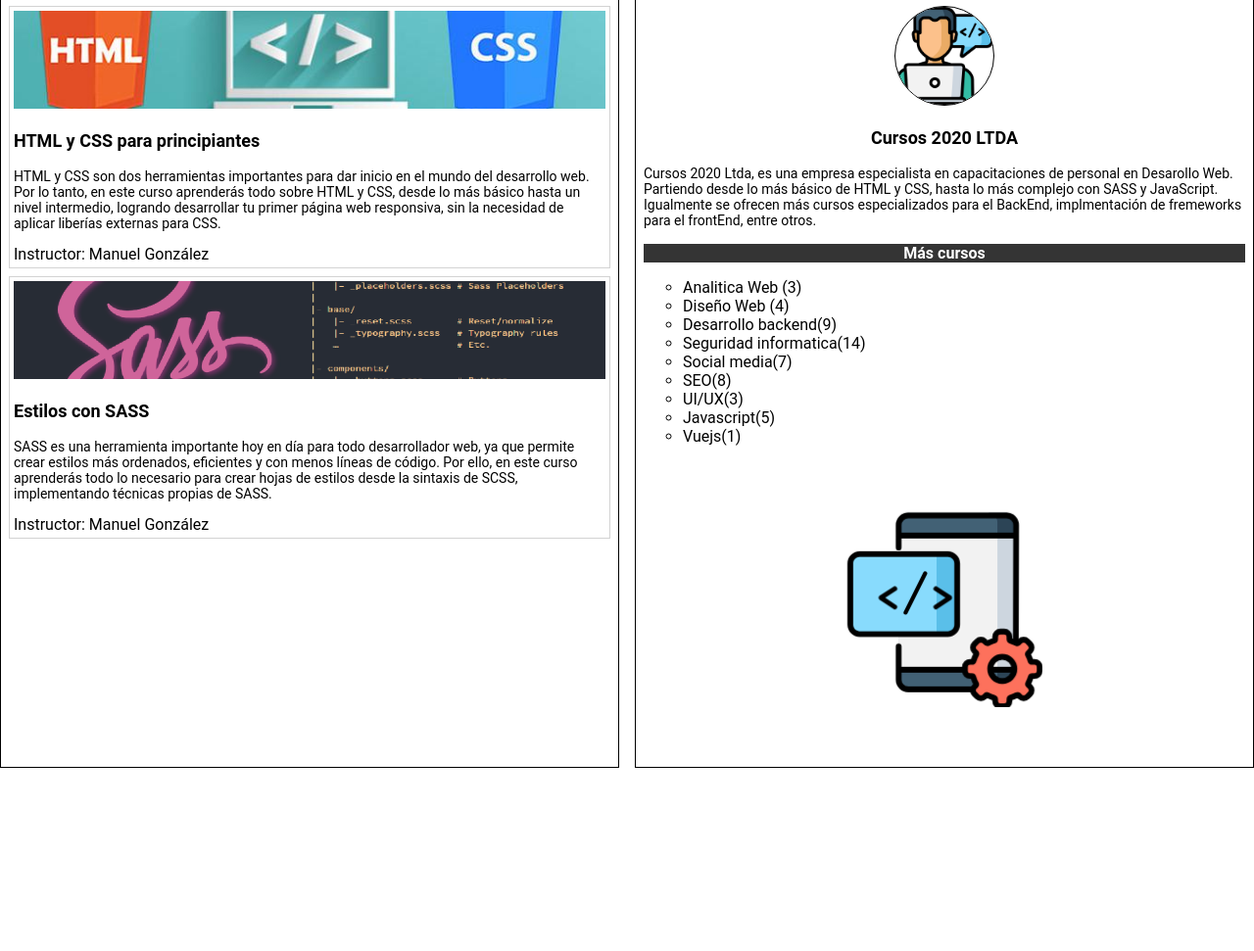
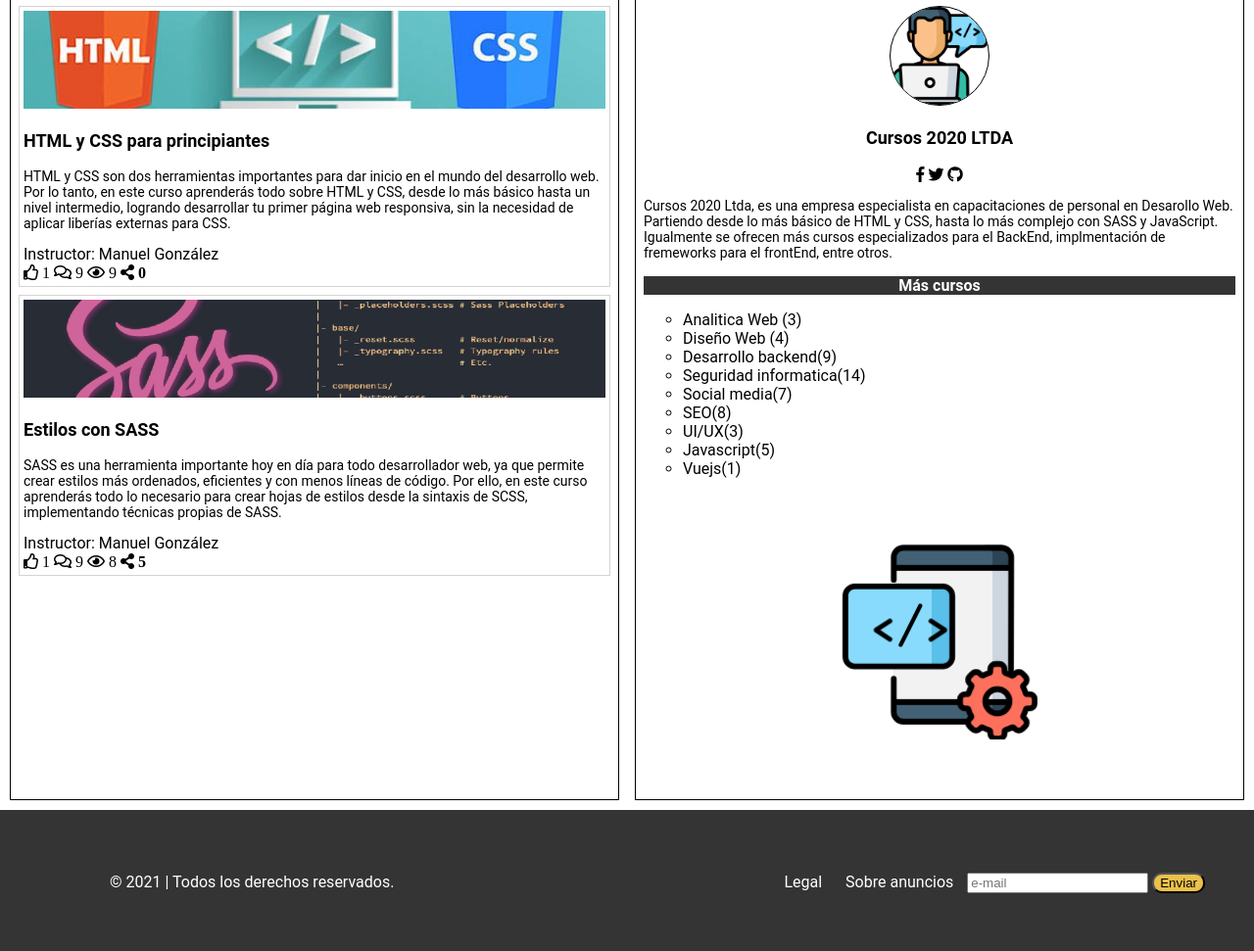
Before and after one commit to Fran-Paz/dl-mi-emprendimiento, a plain HTML site: page index.html in a window 1280 px wide. Shown: the part 434-1405 px from the top of the page at 98% size. Before the commit the page ends 1218 px from the top, so only its background shows below. Drawn offline with Linux system fonts and the light colour scheme.

Commit message:
added footer

```diff
--- a/index.html
+++ b/index.html
@@ -6,6 +6,8 @@
     <meta http-equiv="X-UA-Compatible" content="IE=edge" />
     <meta name="viewport" content="width=device-width, initial-scale=1.0" />
     <title>Mi emprendimiento WEB</title>
+    <link rel="stylesheet" href="https://use.fontawesome.com/releases/v5.6.3/css/all.css"
+        integrity="sha384-UHRtZLI+pbxtHCWp1t77Bi1L4ZtiqrqD80Kn4Z8NTSRyMA2Fd33n5dQ8lWUE00s/" crossorigin="anonymous">
 
     <link rel="stylesheet" href="style.css" />
 </head>
@@ -42,8 +44,13 @@
                     desarrollar
                     tu primer página web responsiva, sin la necesidad de aplicar liberías externas para CSS.
                 </p>
-                <span class="author">Instructor: Manuel González</span>
-                <div class="article__media-buttons"></div>
+                <div class="author">Instructor: Manuel González</div>
+                <div class="article__media-buttons">
+                    <i class="far fa-thumbs-up"> 1 </i>
+                    <i class="far fa-comments"> 9 </i>
+                    <i class="far fa-eye"> 9 </i>
+                    <i class="fas fa-share-alt"> 0 </i>
+                </div>
             </article>
             <article class="article">
                 <img src="/assets/sass.png" alt="" class="article__img" />
@@ -55,14 +62,22 @@
                     crear
                     hojas de estilos desde la sintaxis de SCSS, implementando técnicas propias de SASS.
                 </p>
-                <span class="author">Instructor: Manuel González</span>
-                <div class="article__media-buttons"></div>
+                <div class="author">Instructor: Manuel González</div>
+                <div class="article__media-buttons">
+                    <i class="far fa-thumbs-up"> 1 </i>
+                    <i class="far fa-comments"> 9 </i>
+                    <i class="far fa-eye"> 8 </i>
+                    <i class="fas fa-share-alt"> 5 </i>
+                </div>
             </article>
         </section>
 
         <section class="index">
             <img src="/assets/web-development.png" alt="" class="index__header-img" />
             <p class="index__title">Cursos 2020 LTDA</p>
+            <i class="fab fa-facebook-f"></i>
+            <i class="fab fa-twitter"></i>
+            <i class="fab fa-github"></i>
             <p class="index__text">
                 Cursos 2020 Ltda, es una empresa especialista en capacitaciones de personal en Desarollo Web. Partiendo
                 desde lo más básico
@@ -127,6 +142,15 @@
             </div>
         </section>
     </main>
+    <div class="final-footer">
+        <div class="footer-left"> © 2021 | Todos los derechos reservados.</div>
+        <div class="footer-right">
+            <a>Legal</a>
+            <a>Sobre anuncios</a>
+            <input type="text" placeholder="e-mail" name="email">
+            <button type="submit">Enviar</button>
+        </div>
+    </div>
 </body>
 
 </html>
--- a/scss/layout/_main.scss
+++ b/scss/layout/_main.scss
@@ -5,6 +5,7 @@
 .blog {
     border: 1px solid black;
     padding: 8px;
+
 
     .article {
         border: 1px solid lightgrey;
--- a/scss/main.scss
+++ b/scss/main.scss
@@ -7,3 +7,4 @@
 @import "components/navbar";
 @import "components/article";
 @import "components/index";
+@import "components/footer";
```
Also changed, not shown: scss/components/_footer.scss (added), style.css, 1 other file.
